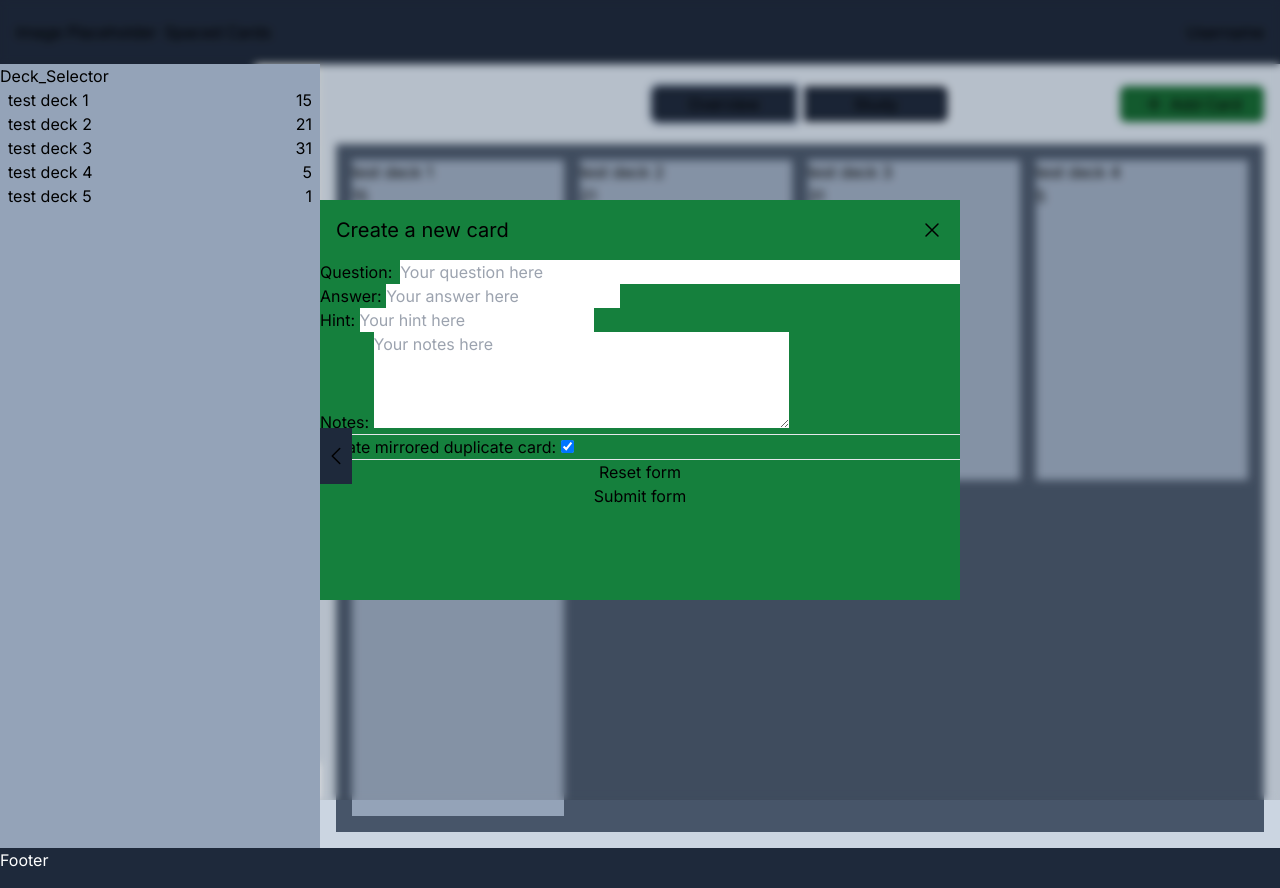
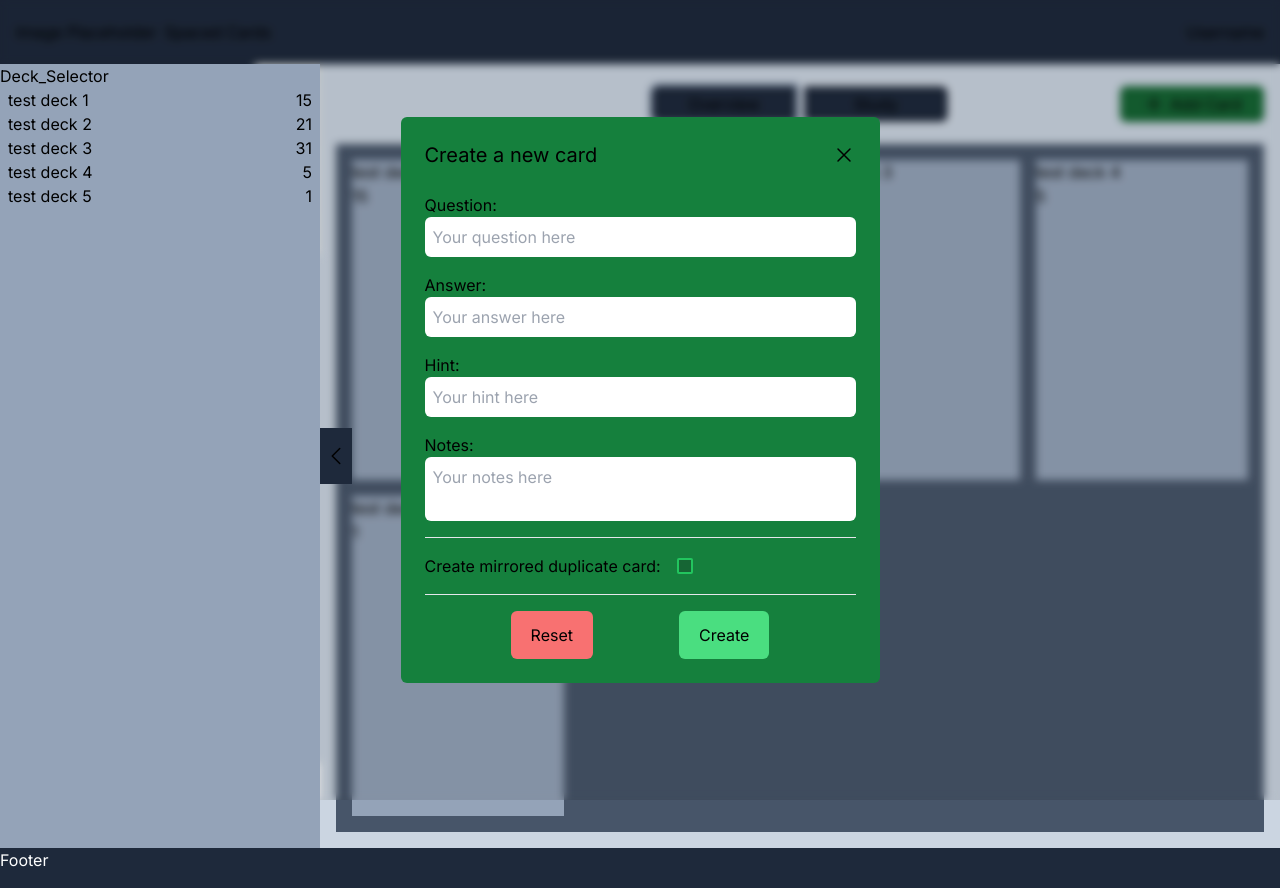
Before and after one commit to gary-giambatista/spaced-cards, a Next.js app: page / in a window 1280 px wide. Both pictures are taken after a click on the button "Add Card". Built offline with nearby package versions, Linux system fonts and the light colour scheme.

Commit message:
Designed and styled the Add_Card_Modal for all container sizes

```diff
--- a/components/hud/Add_Card_Modal.jsx
+++ b/components/hud/Add_Card_Modal.jsx
@@ -10,9 +10,9 @@ function Add_Card_Modal({ isAddCardModalOpen, setIsAddCardModalOpen }) {
 		//Consider modifying the local decks object to avoid refetching after each card is added to the deck
 	}
 	return (
-		<div className="absolute h-full w-full left-0 top-0 bg-black bg-opacity-10 flex items-start justify-center md:items-center backdrop-blur-sm">
-			<div className="w-80 h-1/3 md:h-1/2 md:w-1/2 bg-green-700 relative">
-				<div className="w-full flex justify-between p-4">
+		<div className="@container absolute h-full w-full left-0 top-0 bg-black bg-opacity-10 flex items-start justify-center  @lg:items-center backdrop-blur-sm p-2">
+			<div className="bg-green-700 relative rounded-md">
+				<div className="w-full flex justify-between p-4 @lg:p-6">
 					<h2 className="text-xl text-center">Create a new card</h2>
 					<button
 						className=""
@@ -35,58 +35,69 @@ function Add_Card_Modal({ isAddCardModalOpen, setIsAddCardModalOpen }) {
 					</button>
 				</div>
 				<form
-					className="w-full h-full flex flex-col"
+					className="w-full h-full flex flex-col gap-4 p-4 @lg:p-6 pt-0 @lg:pt-0"
 					method="post"
 					onSubmit={handleSubmit}
 				>
-					<label className="w-full flex flex-col md:flex-row gap-2">
+					<label className="flex flex-col">
 						Question:{" "}
 						<input
-							className="w-full text-black"
+							className="w-full p-2 rounded-md text-black"
 							name="question_input"
 							placeholder="Your question here"
 							defaultValue=""
 						/>
 					</label>
-					<label>
+					<label className="flex flex-col">
 						Answer:{" "}
 						<input
-							className="text-black"
+							className="w-full p-2 rounded-md text-black"
 							name="answer_input"
 							placeholder="Your answer here"
 							defaultValue=""
 						/>
 					</label>
-					<label>
+					<label className="flex flex-col">
 						Hint:{" "}
 						<input
-							className="text-black"
+							className="w-full p-2 rounded-md text-black"
 							name="hint_input"
 							placeholder="Your hint here"
 							defaultValue=""
 						/>
 					</label>
-					<label>
+					<label className="flex flex-col">
 						Notes:{" "}
 						<textarea
 							type="textarea"
-							className="text-black"
+							className="w-full p-2 rounded-md text-black resize-none"
 							name="notes_input"
 							placeholder="Your notes here"
 							defaultValue=""
-							rows={4}
+							rows={2}
 							cols={40}
 						/>
 					</label>
 					<hr />
-					<label>
+					<label className="flex items-center gap-4">
 						Create mirrored duplicate card:{" "}
-						<input type="checkbox" name="mirror_or_not" defaultChecked={true} />
+						<input
+							className="appearance-none bg-white rounded-sm border-2 border-green-500 checked:bg-green-800 w-4 h-4 "
+							type="checkbox"
+							name="mirror_or_not"
+							defaultChecked={true}
+						/>
 					</label>
 
 					<hr />
-					<button type="reset">Reset form</button>
-					<button type="submit">Submit form</button>
+					<div className="flex justify-evenly items-center">
+						<button className="bg-red-400 py-3 px-5 rounded-md" type="reset">
+							Reset
+						</button>
+						<button className="bg-green-400 py-3 px-5 rounded-md" type="submit">
+							Create
+						</button>
+					</div>
 				</form>
 			</div>
 		</div>
@@ -96,4 +107,4 @@ function Add_Card_Modal({ isAddCardModalOpen, setIsAddCardModalOpen }) {
 export default Add_Card_Modal;
 
 //Todo: Disable Add Card button after click or change to cancel
-//Todo: build/style this modal component
+//Todo: fix the checkbox with custom SVG
```
